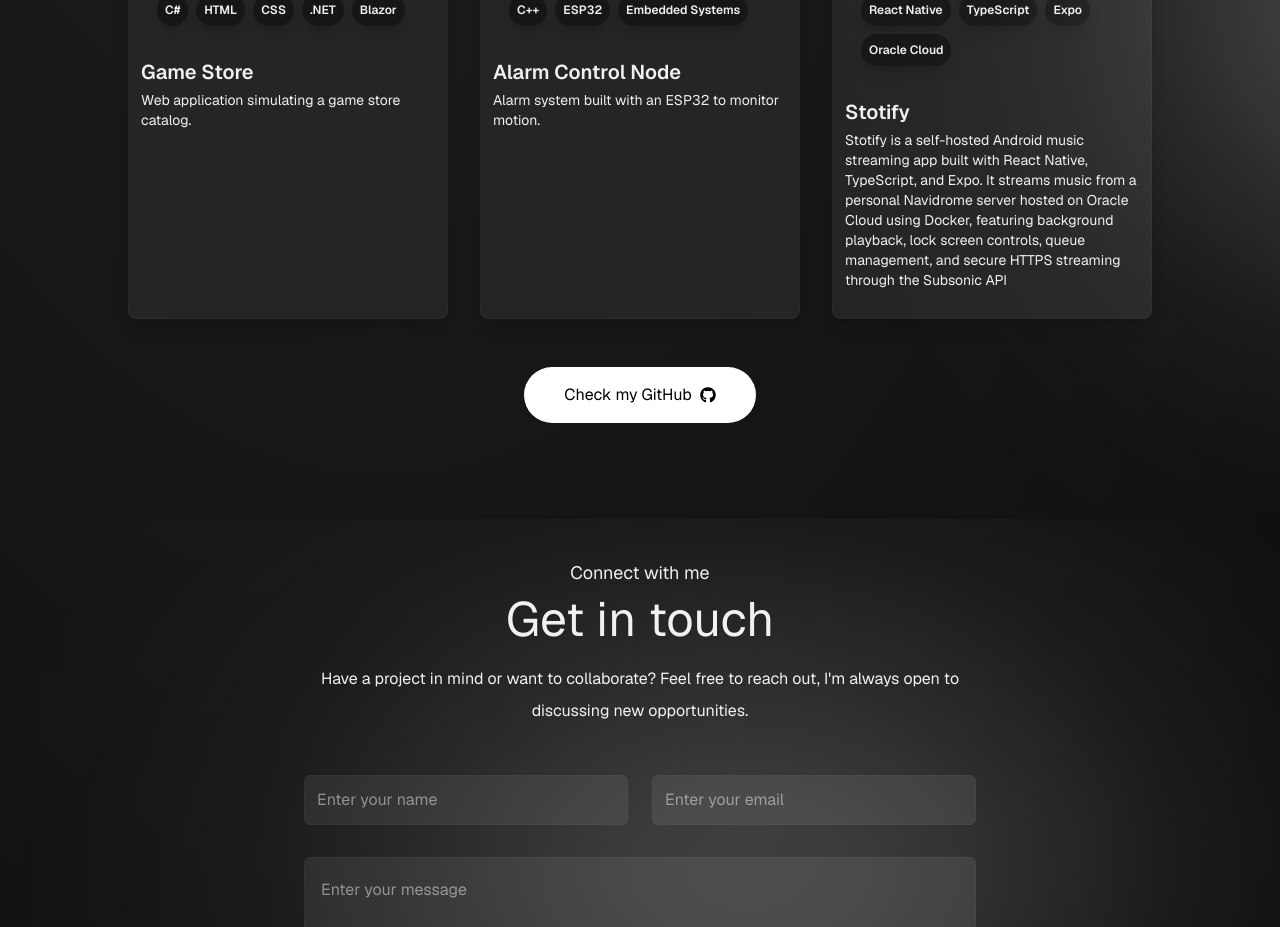
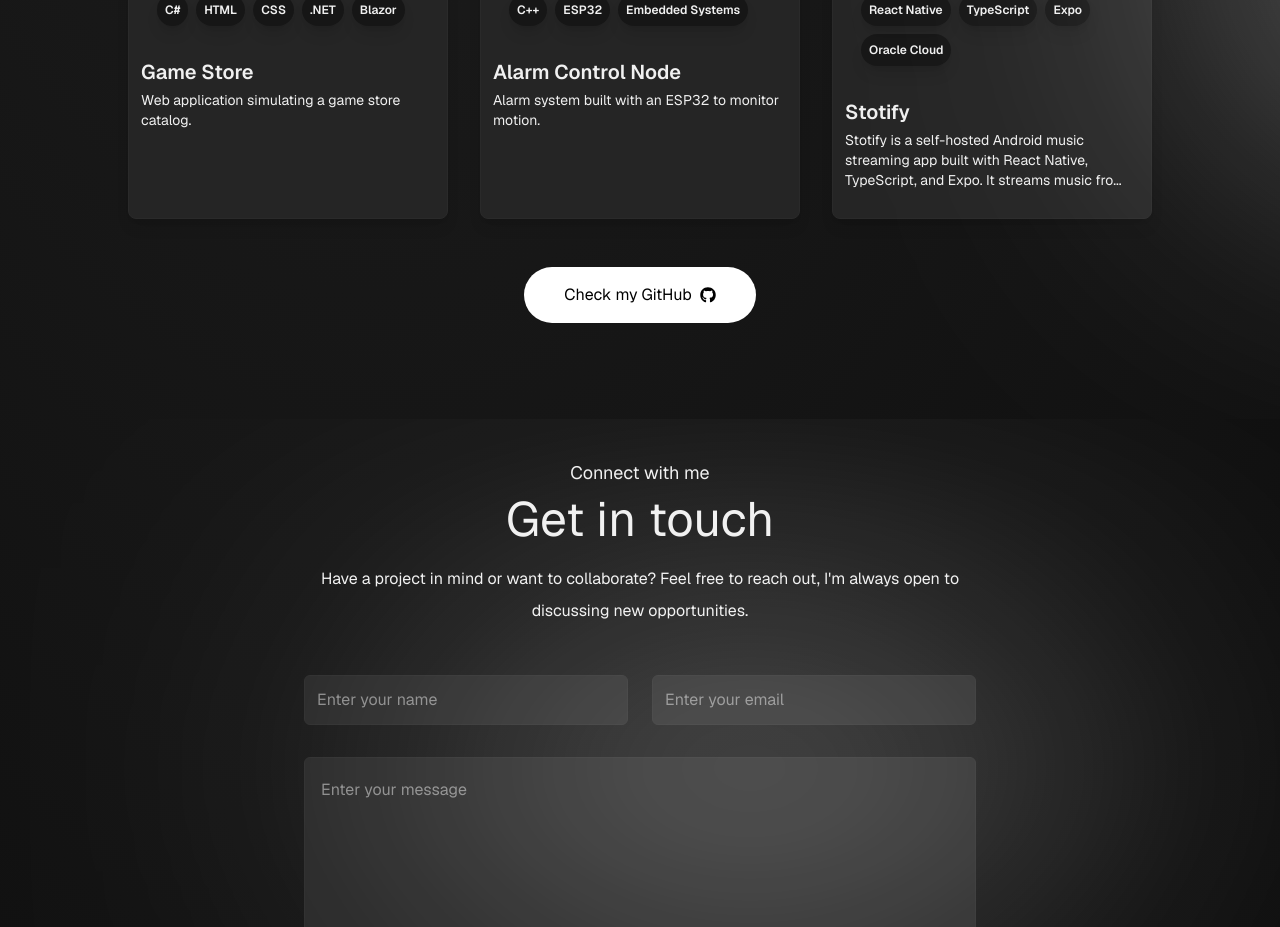
Before and after one commit to Gabriel-MRodrigues/Portfolio, a Next.js app: page / in a window 1280 px wide. Shown: the part 2693-3620 px from the top of the page. Built offline with nearby package versions, Linux system fonts and the light colour scheme.

Commit message:
refactor: description crop

```diff
--- a/app/components/Projects.jsx
+++ b/app/components/Projects.jsx
@@ -13,6 +13,12 @@ const Projects = () => {
   const filteredProjects = projectList.filter(
     (project) => project.featured === activeProjects,
   );
+
+  function descriptionCrop(description, maxLength = 120) {
+    return description.length > maxLength
+      ? description.slice(0, maxLength) + "..."
+      : description;
+  }
 
   return (
     <section
@@ -60,7 +66,7 @@ const Projects = () => {
             }) => (
               <div
                 key={id}
-                onClick={() => setSelectedProject({ title, demoUrl, repo })}
+                onClick={() => setSelectedProject({ title, demoUrl, repo, description })}
                 className="group rounded-lg overflow-hidden shadow-lg p-3 bg-[var(--color-card-bg)] cursor-pointer border border-[var(--color-border)] hover:bg-[var(--color-card-bg-hover)] duration-500"
               >
                 <div className="h-48 overflow-hidden">
@@ -84,7 +90,7 @@ const Projects = () => {
                 </div>
                 <h3 className="text-xl font-semibold mb-1">{title}</h3>
                 <p className="text-muted-foreground text-sm mb-4">
-                  {description}
+                  {descriptionCrop(description)}
                 </p>
               </div>
             ),
@@ -130,6 +136,9 @@ const Projects = () => {
                     GitHub Repo
                   </a>
                 </div>
+                <p className='mt-3'>
+                  {selectedProject.description}
+                </p>
               </div>
             </div>
           )}
```
